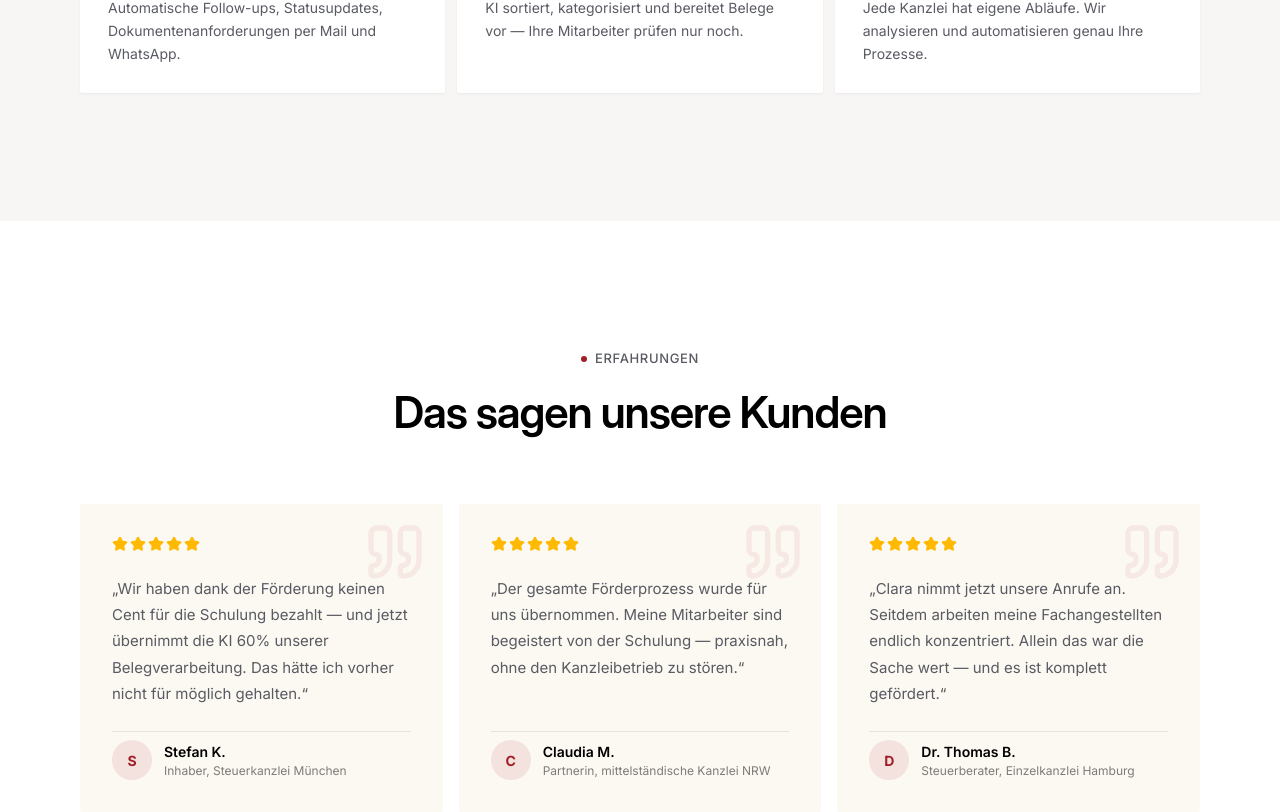
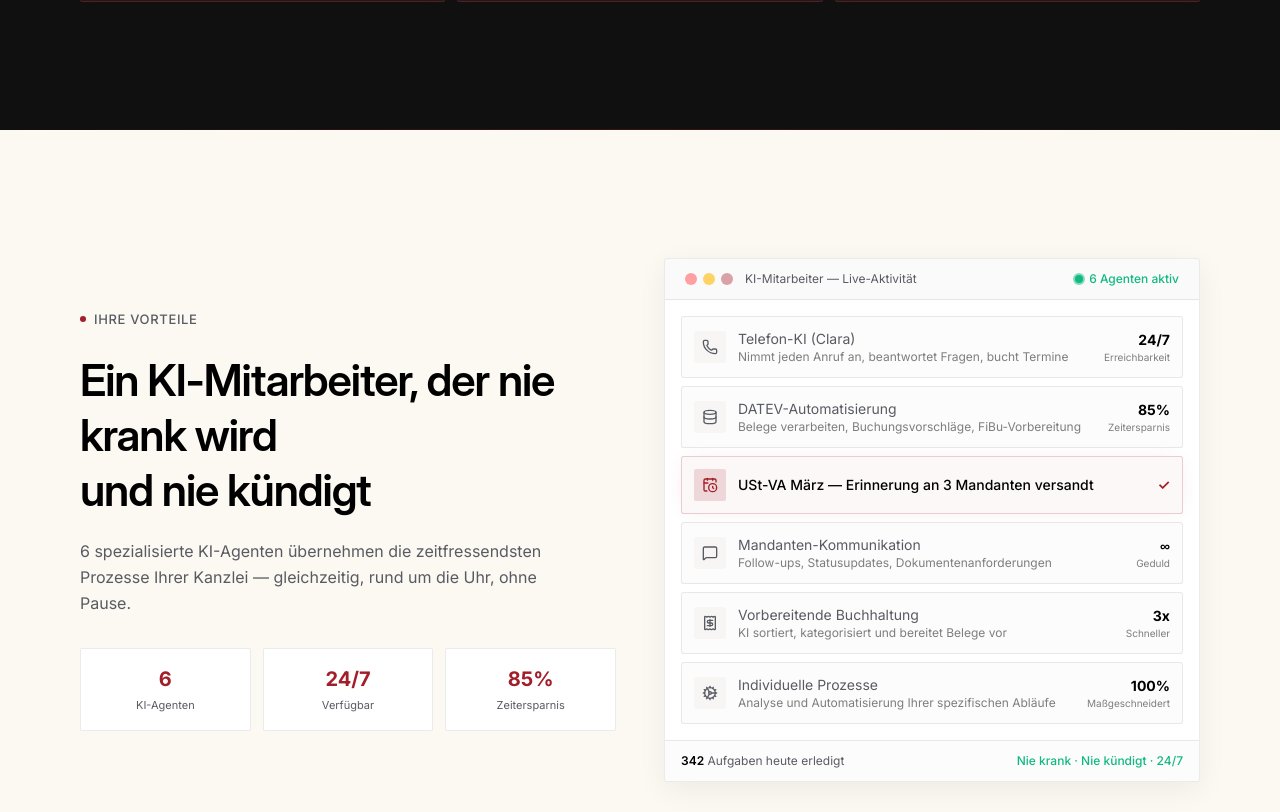
Before and after one commit to liebpmp/kanzlei-ki-lp, a React (Vite) app in the folder app/: page / in a window 1280 px wide. Shown: the part 2820-3632 px from the top of the page. Built offline with nearby package versions, Linux system fonts and the light colour scheme; a web font is replaced by a local one.

Commit message:
V7: Reorder sections, redesign Vorteile (live activity feed), redesign Testimonials (dark featured), add ImplHeadline, fix PainPoints animation stagger

```diff
--- /dev/null
+++ b/app/src/components/sections/ImplHeadline.jsx
@@ -0,0 +1,40 @@
+import { motion } from "framer-motion";
+
+const ease = [0.16, 1, 0.3, 1];
+
+export default function ImplHeadline() {
+  return (
+    <section className="relative bg-cream py-16 md:py-20 overflow-hidden">
+      {/* Gradient transition top */}
+      <div className="absolute top-0 left-0 right-0 h-px bg-gradient-to-r from-transparent via-maroon/20 to-transparent" />
+
+      <div className="mx-auto max-w-[1200px] px-6 lg:px-10">
+        <motion.div
+          className="flex flex-col items-center text-center gap-4"
+          initial={{ opacity: 0, y: 24 }}
+          whileInView={{ opacity: 1, y: 0 }}
+          viewport={{ once: true, margin: "-80px" }}
+          transition={{ duration: 0.7, ease }}
+        >
+          <div className="inline-flex items-center gap-2 rounded-full border border-maroon/20 bg-maroon/5 px-4 py-1.5">
+            <span className="size-1.5 rounded-full bg-maroon animate-[pulse-dot_2s_ease-in-out_infinite]" />
+            <span className="text-[13px] font-medium text-maroon uppercase tracking-wider">
+              In 8 Wochen einsatzbereit
+            </span>
+          </div>
+          <h2 className="text-[clamp(2rem,5vw,3.25rem)] leading-tight tracking-tight text-text-primary font-[700]">
+            So implementieren wir Ihren<br className="hidden md:block" />
+            <span className="text-maroon"> KI-Mitarbeiter</span>
+          </h2>
+          <p className="text-[17px] leading-relaxed text-text-secondary max-w-[600px]">
+            Von der Analyse bis zum autonomen Betrieb — ein erprobter 3-Phasen-Prozess,
+            komplett betreut und schlüsselfertig.
+          </p>
+        </motion.div>
+      </div>
+
+      {/* Gradient transition bottom */}
+      <div className="absolute bottom-0 left-0 right-0 h-px bg-gradient-to-r from-transparent via-maroon/20 to-transparent" />
+    </section>
+  );
+}
--- a/app/src/components/sections/PainPoints.jsx
+++ b/app/src/components/sections/PainPoints.jsx
@@ -46,18 +46,18 @@ const containerVariants = {
   hidden: {},
   visible: {
     transition: {
-      staggerChildren: 0.1,
+      staggerChildren: 0.12,
+      delayChildren: 0.1,
     },
   },
 };
 
 const cardVariants = {
-  hidden: { opacity: 0, y: 24, scale: 0.95 },
+  hidden: { opacity: 0, y: 32 },
   visible: {
     opacity: 1,
     y: 0,
-    scale: 1,
-    transition: { duration: 0.6, ease },
+    transition: { duration: 0.65, ease },
   },
 };
 
--- a/app/src/components/sections/Testimonials.jsx
+++ b/app/src/components/sections/Testimonials.jsx
@@ -1,5 +1,5 @@
 import { motion } from "framer-motion";
-import { Star, Quote } from "lucide-react";
+import { Star } from "lucide-react";
 
 const testimonials = [
   {
@@ -7,6 +7,7 @@ const testimonials = [
       "Wir haben dank der Förderung keinen Cent für die Schulung bezahlt — und jetzt übernimmt die KI 60% unserer Belegverarbeitung. Das hätte ich vorher nicht für möglich gehalten.",
     name: "Stefan K.",
     role: "Inhaber, Steuerkanzlei München",
+    highlight: "60% Belegverarbeitung automatisiert",
     rating: 5,
   },
   {
@@ -14,6 +15,7 @@ const testimonials = [
       "Der gesamte Förderprozess wurde für uns übernommen. Meine Mitarbeiter sind begeistert von der Schulung — praxisnah, ohne den Kanzleibetrieb zu stören.",
     name: "Claudia M.",
     role: "Partnerin, mittelständische Kanzlei NRW",
+    highlight: "Kein Ausfall im Tagesgeschäft",
     rating: 5,
   },
   {
@@ -21,108 +23,135 @@ const testimonials = [
       "Clara nimmt jetzt unsere Anrufe an. Seitdem arbeiten meine Fachangestellten endlich konzentriert. Allein das war die Sache wert — und es ist komplett gefördert.",
     name: "Dr. Thomas B.",
     role: "Steuerberater, Einzelkanzlei Hamburg",
+    highlight: "100% staatlich gefördert",
     rating: 5,
   },
 ];
 
 const ease = [0.16, 1, 0.3, 1];
 
-const containerVariants = {
-  hidden: {},
-  visible: { transition: { staggerChildren: 0.12 } },
-};
-
-const cardVariants = {
-  hidden: { opacity: 0, y: 24, scale: 0.95 },
-  visible: {
-    opacity: 1,
-    y: 0,
-    scale: 1,
-    transition: { duration: 0.6, ease },
-  },
-};
-
-const starVariants = {
-  hidden: { opacity: 0, scale: 0 },
-  visible: (i) => ({
-    opacity: 1,
-    scale: 1,
-    transition: { duration: 0.3, ease, delay: i * 0.1 },
-  }),
-};
-
 export default function Testimonials() {
   return (
-    <section className="bg-white py-20 md:py-28 lg:py-32">
-      <div className="mx-auto max-w-[1200px] px-6 lg:px-10">
-        {/* Section header */}
+    <section className="relative bg-dark py-20 md:py-28 lg:py-32 overflow-hidden">
+      {/* Subtle gradient orb */}
+      <div className="absolute top-1/2 left-1/2 -translate-x-1/2 -translate-y-1/2 w-[800px] h-[500px] rounded-full bg-[radial-gradient(ellipse_at_center,rgba(162,30,41,0.08)_0%,transparent_70%)] pointer-events-none" />
+
+      <div className="mx-auto max-w-[1200px] px-6 lg:px-10 relative z-10">
+        {/* Header */}
         <motion.div
-          className="flex flex-col items-center text-center gap-4 mb-16"
-          initial={{ opacity: 0, x: -32, filter: "blur(8px)" }}
-          whileInView={{ opacity: 1, x: 0, filter: "blur(0px)" }}
+          className="flex flex-col items-center text-center gap-4 mb-14"
+          initial={{ opacity: 0, y: 24 }}
+          whileInView={{ opacity: 1, y: 0 }}
           viewport={{ once: true, margin: "-80px" }}
           transition={{ duration: 0.7, ease }}
         >
           <div className="flex items-center gap-2">
-            <span className="size-1.5 rounded-full bg-maroon" />
-            <span className="text-[13px] font-medium text-text-secondary uppercase tracking-wider">
+            <span className="size-1.5 rounded-full bg-emerald" />
+            <span className="text-[13px] font-medium text-text-white-muted uppercase tracking-wider">
               Erfahrungen
             </span>
           </div>
-          <h2 className="text-[clamp(1.75rem,4vw,2.75rem)] leading-tight tracking-tight text-text-primary">
+          <h2 className="text-[clamp(1.75rem,4vw,2.75rem)] leading-tight tracking-tight text-white">
             Das sagen unsere Kunden
           </h2>
         </motion.div>
 
-        {/* Testimonial cards */}
+        {/* Featured testimonial (first one, large) */}
         <motion.div
-          className="grid grid-cols-1 md:grid-cols-3 gap-4"
-          variants={containerVariants}
-          initial="hidden"
-          whileInView="visible"
-          viewport={{ once: true, margin: "-80px" }}
+          className="mb-6 bg-white/[0.04] border border-white/[0.08] rounded-2xl p-8 md:p-10 relative overflow-hidden"
+          initial={{ opacity: 0, y: 30 }}
+          whileInView={{ opacity: 1, y: 0 }}
+          viewport={{ once: true, margin: "-60px" }}
+          transition={{ duration: 0.7, ease }}
         >
-          {testimonials.map((t) => (
-            <motion.div
-              key={t.name}
-              variants={cardVariants}
-              className="flex flex-col gap-6 bg-cream rounded-[2px] p-8 relative transition-all duration-300 hover:-translate-y-1 hover:shadow-[0_8px_30px_rgba(0,0,0,0.08)]"
-            >
-              {/* Large decorative quote mark */}
-              <Quote className="size-16 text-maroon/[0.07] absolute top-4 right-4" />
+          {/* Large decorative quote */}
+          <div className="absolute top-4 right-6 text-[120px] leading-none text-white/[0.03] font-serif select-none pointer-events-none">"</div>
 
-              {/* Stars — staggered animation */}
-              <motion.div
-                className="flex gap-0.5"
-                variants={{ hidden: {}, visible: { transition: { staggerChildren: 0.1 } } }}
-              >
-                {Array.from({ length: t.rating }).map((_, i) => (
-                  <motion.div key={i} custom={i} variants={starVariants}>
+          <div className="flex flex-col md:flex-row gap-8 items-start">
+            <div className="flex-1">
+              {/* Stars */}
+              <div className="flex gap-0.5 mb-5">
+                {Array.from({ length: 5 }).map((_, i) => (
+                  <motion.div
+                    key={i}
+                    initial={{ opacity: 0, scale: 0 }}
+                    whileInView={{ opacity: 1, scale: 1 }}
+                    viewport={{ once: true }}
+                    transition={{ duration: 0.3, ease, delay: 0.3 + i * 0.08 }}
+                  >
                     <Star className="size-4 text-amber-400 fill-amber-400" />
                   </motion.div>
                 ))}
-              </motion.div>
+              </div>
 
-              {/* Quote */}
-              <p className="text-[15px] leading-[1.75] text-text-secondary flex-1 relative z-10">
+              <p className="text-[18px] md:text-[20px] leading-[1.7] text-white/90 mb-6">
+                &bdquo;{testimonials[0].quote}&ldquo;
+              </p>
+
+              <div className="flex items-center gap-4">
+                <div className="flex items-center justify-center size-12 rounded-full bg-maroon/20 text-maroon font-bold text-lg border border-maroon/30">
+                  {testimonials[0].name.charAt(0)}
+                </div>
+                <div>
+                  <p className="text-[15px] font-semibold text-white">{testimonials[0].name}</p>
+                  <p className="text-[13px] text-white/50">{testimonials[0].role}</p>
+                </div>
+              </div>
+            </div>
+
+            {/* Highlight badge */}
+            <div className="flex items-center gap-3 bg-emerald/10 border border-emerald/20 rounded-xl px-5 py-4 shrink-0">
+              <div className="size-10 rounded-full bg-emerald/20 flex items-center justify-center">
+                <span className="text-emerald text-lg font-bold">✓</span>
+              </div>
+              <div>
+                <p className="text-emerald font-semibold text-[14px]">{testimonials[0].highlight}</p>
+                <p className="text-white/40 text-[11px]">Verifiziertes Ergebnis</p>
+              </div>
+            </div>
+          </div>
+        </motion.div>
+
+        {/* Two smaller testimonials */}
+        <div className="grid grid-cols-1 md:grid-cols-2 gap-4">
+          {testimonials.slice(1).map((t, i) => (
+            <motion.div
+              key={t.name}
+              className="bg-white/[0.04] border border-white/[0.08] rounded-2xl p-7 relative overflow-hidden transition-all duration-300 hover:bg-white/[0.06] hover:border-white/[0.12]"
+              initial={{ opacity: 0, y: 24 }}
+              whileInView={{ opacity: 1, y: 0 }}
+              viewport={{ once: true, margin: "-60px" }}
+              transition={{ duration: 0.6, ease, delay: 0.2 + i * 0.15 }}
+            >
+              <div className="absolute top-3 right-5 text-[80px] leading-none text-white/[0.03] font-serif select-none pointer-events-none">"</div>
+
+              <div className="flex gap-0.5 mb-4">
+                {Array.from({ length: t.rating }).map((_, j) => (
+                  <Star key={j} className="size-3.5 text-amber-400 fill-amber-400" />
+                ))}
+              </div>
+
+              <p className="text-[15px] leading-[1.75] text-white/80 mb-5">
                 &bdquo;{t.quote}&ldquo;
               </p>
 
-              {/* Author */}
-              <div className="flex items-center gap-3 pt-2 border-t border-border-light">
-                <div className="flex items-center justify-center size-10 rounded-full bg-maroon/10 text-maroon font-bold text-[14px]">
-                  {t.name.charAt(0)}
+              <div className="flex items-center justify-between">
+                <div className="flex items-center gap-3">
+                  <div className="flex items-center justify-center size-9 rounded-full bg-maroon/20 text-maroon font-bold text-[13px] border border-maroon/30">
+                    {t.name.charAt(0)}
+                  </div>
+                  <div>
+                    <p className="text-[13px] font-semibold text-white">{t.name}</p>
+                    <p className="text-[11px] text-white/40">{t.role}</p>
+                  </div>
                 </div>
-                <div>
-                  <p className="text-[14px] font-semibold text-text-primary">
-                    {t.name}
-                  </p>
-                  <p className="text-[12px] text-text-muted">{t.role}</p>
-                </div>
+                <span className="text-[11px] text-emerald font-medium bg-emerald/10 px-2.5 py-1 rounded-full border border-emerald/20">
+                  {t.highlight}
+                </span>
               </div>
             </motion.div>
           ))}
-        </motion.div>
+        </div>
       </div>
     </section>
   );
--- a/app/src/components/sections/Vorteile.jsx
+++ b/app/src/components/sections/Vorteile.jsx
@@ -1,4 +1,5 @@
-import { motion } from "framer-motion";
+import { motion, useInView } from "framer-motion";
+import { useRef, useState, useEffect } from "react";
 import {
   Phone,
   Database,
@@ -8,118 +9,206 @@ import {
   Cog,
 } from "lucide-react";
 
-const benefits = [
+const ease = [0.16, 1, 0.3, 1];
+
+const capabilities = [
   {
     icon: Phone,
     title: "Telefon-KI (Clara)",
-    description:
-      "Nimmt jeden Anruf an, beantwortet Standardfragen, bucht Termine, leitet nur Wichtiges weiter. 24/7, keine Wartezeiten.",
+    desc: "Nimmt jeden Anruf an, beantwortet Fragen, bucht Termine",
+    metric: "24/7",
+    metricLabel: "Erreichbarkeit",
+    activity: "Anruf von Mandant Müller — Termin gebucht für Do. 14:00",
   },
   {
     icon: Database,
     title: "DATEV-Automatisierung",
-    description:
-      "Belege automatisch verarbeiten, Buchungsvorschläge generieren, FiBu-Vorbereitung auf Knopfdruck.",
+    desc: "Belege verarbeiten, Buchungsvorschläge, FiBu-Vorbereitung",
+    metric: "85%",
+    metricLabel: "Zeitersparnis",
+    activity: "47 Belege klassifiziert — DATEV-Import bereit",
   },
   {
     icon: CalendarClock,
     title: "Fristen-Management",
-    description:
-      "Automatische Überwachung aller Abgabefristen. Mandanten werden rechtzeitig erinnert, Unterlagen angefordert.",
+    desc: "Automatische Überwachung aller Abgabefristen",
+    metric: "0",
+    metricLabel: "Verpasste Fristen",
+    activity: "USt-VA März — Erinnerung an 3 Mandanten versandt",
   },
   {
     icon: MessageSquare,
     title: "Mandanten-Kommunikation",
-    description:
-      "Automatische Follow-ups, Statusupdates, Dokumentenanforderungen per Mail und WhatsApp.",
+    desc: "Follow-ups, Statusupdates, Dokumentenanforderungen",
+    metric: "∞",
+    metricLabel: "Geduld",
+    activity: "Beleg-Mahnung an Weber KG — 3. Erinnerung (freundlich)",
   },
   {
     icon: Receipt,
     title: "Vorbereitende Buchhaltung",
-    description:
-      "KI sortiert, kategorisiert und bereitet Belege vor — Ihre Mitarbeiter prüfen nur noch.",
+    desc: "KI sortiert, kategorisiert und bereitet Belege vor",
+    metric: "3x",
+    metricLabel: "Schneller",
+    activity: "Reisekostenabrechnung Schmidt — fertig zur Prüfung",
   },
   {
     icon: Cog,
-    title: "Individuelle Automatisierungen",
-    description:
-      "Jede Kanzlei hat eigene Abläufe. Wir analysieren und automatisieren genau Ihre Prozesse.",
+    title: "Individuelle Prozesse",
+    desc: "Analyse und Automatisierung Ihrer spezifischen Abläufe",
+    metric: "100%",
+    metricLabel: "Maßgeschneidert",
+    activity: "GoBD-Prüfung abgeschlossen — alle Mandanten konform",
   },
 ];
 
-const ease = [0.16, 1, 0.3, 1];
+function ActivityFeed() {
+  const ref = useRef(null);
+  const isInView = useInView(ref, { once: true, margin: "-60px" });
+  const [activeIdx, setActiveIdx] = useState(0);
 
-const containerVariants = {
-  hidden: {},
-  visible: { transition: { staggerChildren: 0.1 } },
-};
+  useEffect(() => {
+    if (!isInView) return;
+    const interval = setInterval(() => {
+      setActiveIdx((prev) => (prev + 1) % capabilities.length);
+    }, 2500);
+    return () => clearInterval(interval);
+  }, [isInView]);
 
-const cardVariants = {
-  hidden: { opacity: 0, y: 24, scale: 0.95 },
-  visible: {
-    opacity: 1,
-    y: 0,
-    scale: 1,
-    transition: { duration: 0.6, ease },
-  },
-};
+  return (
+    <div ref={ref} className="bg-white border border-border-light rounded-2xl overflow-hidden shadow-[0_8px_30px_rgba(0,0,0,0.06)]">
+      {/* Window chrome */}
+      <div className="flex items-center justify-between px-5 py-3 border-b border-border-light bg-cream-dark/50">
+        <div className="flex items-center gap-3">
+          <div className="flex gap-1.5">
+            <div className="h-3 w-3 rounded-full bg-red-400/60" />
+            <div className="h-3 w-3 rounded-full bg-amber-400/60" />
+            <div className="h-3 w-3 rounded-full bg-maroon/40" />
+          </div>
+          <span className="text-xs text-text-secondary">KI-Mitarbeiter — Live-Aktivität</span>
+        </div>
+        <div className="flex items-center gap-1.5">
+          <span className="relative flex h-2 w-2">
+            <span className="absolute inline-flex h-full w-full rounded-full bg-emerald opacity-75 animate-[pulse-dot_2s_ease-in-out_infinite]" />
+            <span className="relative inline-flex rounded-full h-2 w-2 bg-emerald" />
+          </span>
+          <span className="text-xs text-emerald font-medium">6 Agenten aktiv</span>
+        </div>
+      </div>
+
+      {/* Activity feed */}
+      <div className="p-4 space-y-2">
+        {capabilities.map((cap, i) => {
+          const isActive = i === activeIdx;
+          return (
+            <motion.div
+              key={cap.title}
+              className={`flex items-center gap-3 p-3 rounded-xl border transition-all duration-500 ${
+                isActive
+                  ? "border-maroon/20 bg-maroon/[0.03] shadow-[0_0_20px_-5px_rgba(162,30,41,0.1)]"
+                  : "border-border-light bg-cream-dark/30"
+              }`}
+              initial={{ opacity: 0, x: -20 }}
+              animate={isInView ? { opacity: 1, x: 0 } : {}}
+              transition={{ duration: 0.5, ease, delay: 0.2 + i * 0.1 }}
+            >
+              <div className={`w-8 h-8 rounded-lg flex items-center justify-center transition-colors duration-500 ${
+                isActive ? "bg-maroon/15 text-maroon" : "bg-cream-dark text-text-secondary"
+              }`}>
+                <cap.icon className="size-4" />
+              </div>
+              <div className="flex-1 min-w-0">
+                <p className={`text-sm truncate transition-colors duration-500 ${
+                  isActive ? "text-text-primary font-medium" : "text-text-secondary"
+                }`}>
+                  {isActive ? cap.activity : cap.title}
+                </p>
+                {!isActive && (
+                  <p className="text-xs text-text-muted truncate">{cap.desc}</p>
+                )}
+              </div>
+              {isActive ? (
+                <motion.span
+                  className="text-maroon font-bold text-sm"
+                  initial={{ scale: 0 }}
+                  animate={{ scale: 1 }}
+                  transition={{ duration: 0.3, ease }}
+                >
+                  ✓
+                </motion.span>
+              ) : (
+                <div className="text-right shrink-0">
+                  <p className="text-sm font-bold text-text-primary">{cap.metric}</p>
+                  <p className="text-[10px] text-text-muted">{cap.metricLabel}</p>
+                </div>
+              )}
+            </motion.div>
+          );
+        })}
+      </div>
+
+      {/* Footer */}
+      <div className="flex items-center justify-between px-4 py-3 bg-cream-dark/30 border-t border-border-light">
+        <span className="text-xs text-text-secondary">
+          <span className="font-semibold text-text-primary">342</span> Aufgaben heute erledigt
+        </span>
+        <span className="text-xs text-emerald font-medium">Nie krank · Nie kündigt · 24/7</span>
+      </div>
+    </div>
+  );
+}
 
 export default function Vorteile() {
   return (
-    <section id="vorteile" className="bg-cream-dark py-20 md:py-28 lg:py-32">
+    <section id="vorteile" className="bg-cream py-20 md:py-28 lg:py-32">
       <div className="mx-auto max-w-[1200px] px-6 lg:px-10">
-        {/* Section header */}
+        <div className="grid lg:grid-cols-2 gap-12 items-center">
+          {/* Left: Text */}
           <motion.div
-          className="flex flex-col items-center text-center gap-4 mb-16"
-          initial={{ opacity: 0, x: -32, filter: "blur(8px)" }}
-          whileInView={{ opacity: 1, x: 0, filter: "blur(0px)" }}
+            initial={{ opacity: 0, x: -30 }}
+            whileInView={{ opacity: 1, x: 0 }}
             viewport={{ once: true, margin: "-80px" }}
             transition={{ duration: 0.7, ease }}
           >
-          <div className="flex items-center gap-2">
+            <div className="flex items-center gap-2 mb-6">
               <span className="size-1.5 rounded-full bg-maroon" />
               <span className="text-[13px] font-medium text-text-secondary uppercase tracking-wider">
                 Ihre Vorteile
               </span>
             </div>
-          <h2 className="text-[clamp(1.75rem,4vw,2.75rem)] leading-tight tracking-tight text-text-primary">
+            <h2 className="text-[clamp(1.75rem,4vw,2.75rem)] leading-tight tracking-tight text-text-primary mb-5">
               Ein KI-Mitarbeiter, der nie krank wird
               <br className="hidden md:block" /> und nie kündigt
             </h2>
-          <p className="text-[16px] leading-relaxed text-text-secondary max-w-[600px]">
-            Schritt für Schritt automatisieren wir die zeitfressendsten Prozesse
-            in Ihrer Kanzlei.
+            <p className="text-[16px] leading-relaxed text-text-secondary mb-8 max-w-lg">
+              6 spezialisierte KI-Agenten übernehmen die zeitfressendsten Prozesse Ihrer Kanzlei — gleichzeitig, rund um die Uhr, ohne Pause.
             </p>
+
+            {/* Quick stats */}
+            <div className="grid grid-cols-3 gap-3">
+              {[
+                { val: "6", label: "KI-Agenten" },
+                { val: "24/7", label: "Verfügbar" },
+                { val: "85%", label: "Zeitersparnis" },
+              ].map((stat) => (
+                <div key={stat.label} className="flex flex-col items-center text-center bg-white rounded-lg p-4 border border-border-light">
+                  <span className="text-xl font-bold text-maroon">{stat.val}</span>
+                  <span className="text-[11px] text-text-secondary mt-1">{stat.label}</span>
+                </div>
+              ))}
+            </div>
           </motion.div>
 
-        {/* Cards grid */}
+          {/* Right: Live Activity Feed */}
           <motion.div
-          className="grid grid-cols-1 md:grid-cols-2 lg:grid-cols-3 gap-3"
-          variants={containerVariants}
-          initial="hidden"
-          whileInView="visible"
-          viewport={{ once: true, margin: "-80px" }}
+            initial={{ opacity: 0, y: 30 }}
+            whileInView={{ opacity: 1, y: 0 }}
+            viewport={{ once: true, margin: "-60px" }}
+            transition={{ duration: 0.8, ease, delay: 0.2 }}
           >
-          {benefits.map((benefit) => (
-            <motion.div
-              key={benefit.title}
-              variants={cardVariants}
-              className="flex flex-col gap-5 bg-white rounded-[2px] p-7 shadow-[0_1px_3px_rgba(0,0,0,0.04),0_1px_2px_rgba(0,0,0,0.02)] transition-all duration-300 hover:-translate-y-0.5 hover:shadow-[0_4px_16px_rgba(0,0,0,0.06)]"
-            >
-              <div className="flex items-center justify-center size-10 rounded-sm bg-cream">
-                <benefit.icon className="size-5 text-maroon" />
+            <ActivityFeed />
+          </motion.div>
         </div>
-              <div className="flex flex-col gap-2">
-                <h3 className="text-[16px] font-semibold text-text-primary">
-                  {benefit.title}
-                </h3>
-                <p className="text-[14px] leading-relaxed text-text-secondary">
-                  {benefit.description}
-                </p>
-              </div>
-            </motion.div>
-          ))}
-        </motion.div>
       </div>
     </section>
   );
```
Also changed, not shown: app/src/App.jsx (+6 -4 lines), 5 other files (tests, documents, lock files or other folders). Lines whose indentation alone changed are shown as unchanged.
